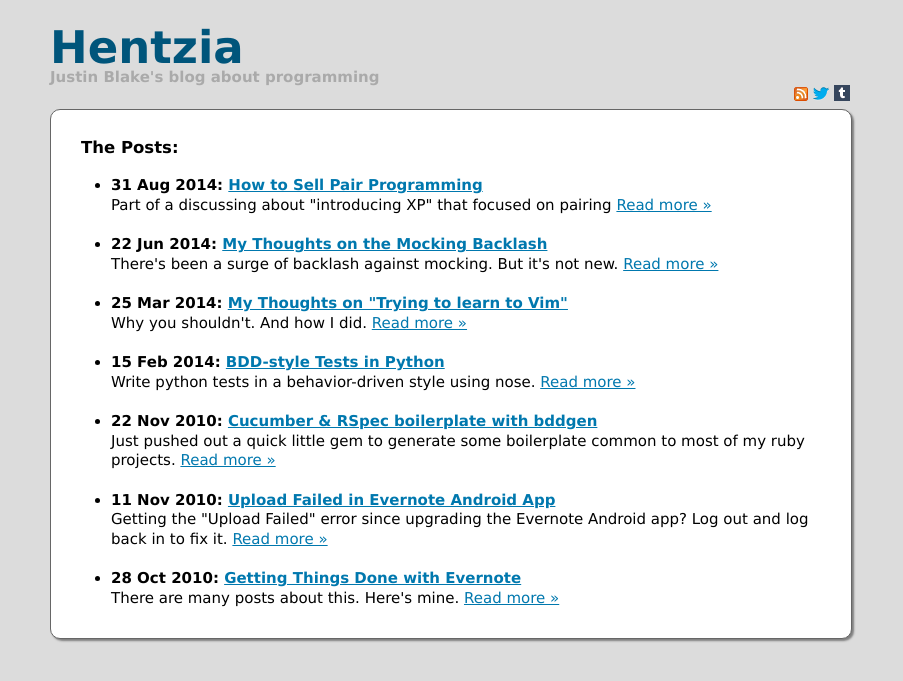
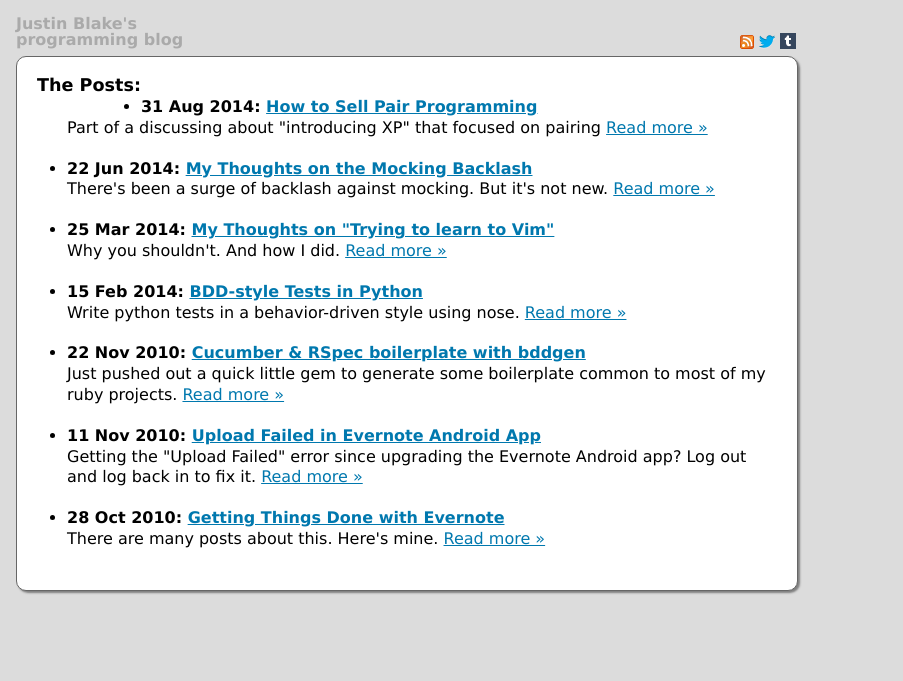
Before and after one commit to blaix/blaix.github.com, a Jekyll site: the page built from index.html, in a window 1280 px wide. Shown: the top 681 px of the page, without its empty margins (0-903 px from the left). Built offline with Jekyll 4.4.1, drawn with Linux system fonts in a browser that asks for light colours; some web fonts are replaced; comment, search, counter and statistics services are not loaded.

Commit message:
More mobile-friendly layout

```diff
--- a/_layouts/main.html
+++ b/_layouts/main.html
@@ -6,6 +6,7 @@
     <script src="http://html5shiv.googlecode.com/svn/trunk/html5.js"></script>
     <![endif]-->
     <meta charset='utf-8'>
+    <meta name="viewport" content="width=device-width, initial-scale=1">
     <link href='/stylesheets/reset.css' rel='stylesheet' type='text/css'>
     <link href='/stylesheets/main.css' rel='stylesheet' type='text/css'>
     <link href="/atom.xml" rel="alternate" title="RSS" type="application/rss+xml">
@@ -22,10 +23,7 @@
     </script>
   </head>
   <body>
-    <hgroup>
-      <h1><a href="/">Hentzia</a></h1>
-      <h2>Justin Blake's blog about programming</h2>
-    </hgroup>
+    <h1><a href="/">Justin Blake's<br>programming blog</a></h1>
     <nav>
       <a id="nav-feed" href="/atom.xml"><img src="/images/icons/feed-icon-14x14.png" alt="Feed Icon" title="Atom Feed"></a>
       <a id="nav-twitter" href="https://twitter.com/blaix"><img src="/images/icons/twitter-bird-16x16.png" alt="Twitter" title="@blaix on Twitter"></a>
--- a/stylesheets/main.css
+++ b/stylesheets/main.css
@@ -3,27 +3,25 @@
 
 body {
   font-family: "Droid Sans", verdana, sans-serif;
-  font-size: 15px;
+  font-size: 1em;
   background-color: #dcdcdc;
   color: black;
-  margin: 25px 50px;
+  margin: 1em;
 }
 
 a { color: #0078ae; }
 a:hover { color: #00557b; }
 
 h1 {
-  font-size: 300%;
-  color: #00557b;
+  font-size: 100%;
+  color: #aaa;
+  float: left;
+  margin-bottom: 4px;
 }
 
 h1 a {
   color: inherit;
   text-decoration: none;
-}
-
-h2 {
-  color: #aaaaaa;
 }
 
 p {
@@ -53,10 +51,11 @@
 -------------------------------------------------------- */
 
 body > section {
-  width: 740px;
+  clear: both;
+  max-width: 740px;
   background-color: white;
   margin: 0;
-  padding: 10px 30px;
+  padding: 20px;
   border: solid 1px #666;
   -webkit-border-radius: 10px;
   -moz-border-radius: 10px;
@@ -68,14 +67,14 @@
 
 body > section h1 {
   color: black;
-  margin: 20px 0;
+  margin: 0 0 20px 0;
   font-size: 110%;
 }
 
 nav {
-  width: 800px;
+  max-width: 780px;
   text-align: right;
-  padding-bottom: 4px;
+  padding: 1em 0 4px 0;
 }
 
 nav a {
@@ -89,7 +88,7 @@
 --------------------------------------------------------------- */
 
 article hgroup h1 {
-  font-size: 225%;
+  font-size: 200%;
   margin-bottom: 10px;
 }
 
```
